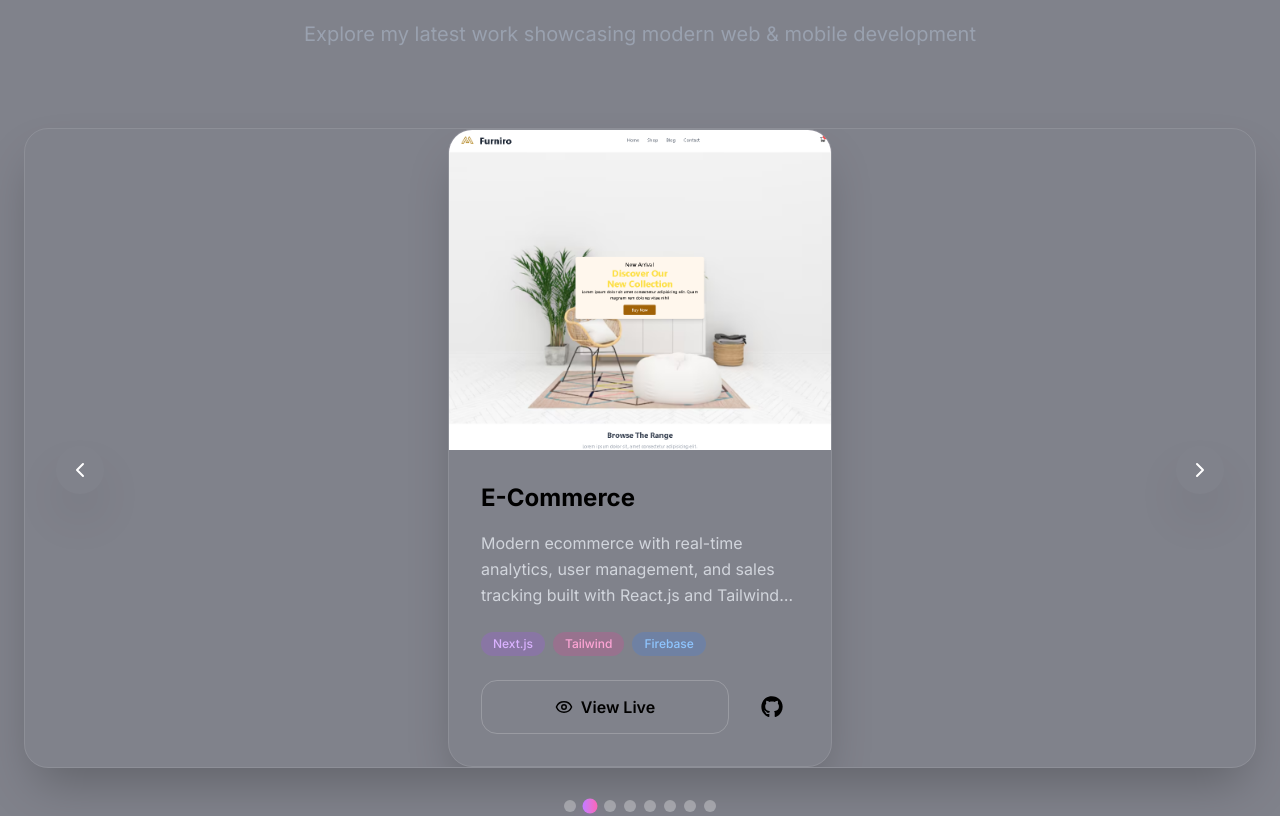
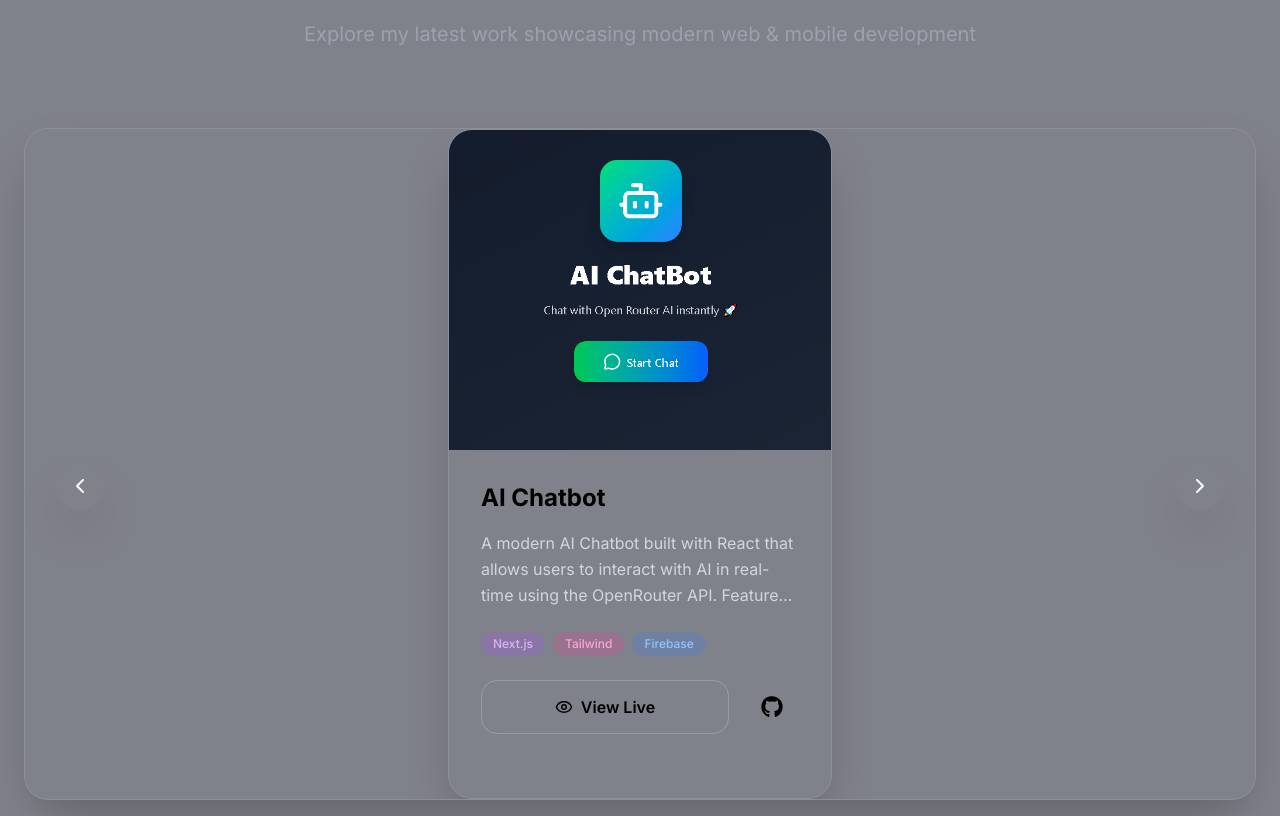
Before and after one commit to Muhammad-Ammad3/Ammad-Portfolio, a Next.js app: page / in a window 1280 px wide. Shown: the part 2080-2896 px from the top of the page. Built offline with nearby package versions, Linux system fonts and the light colour scheme.

Commit message:
add Ai Resume Analyzer project

```diff
--- a/app/data/portfolioData.ts
+++ b/app/data/portfolioData.ts
@@ -16,6 +16,14 @@
     languages: ['JavaScript', 'TypeScript', 'Python']
   },
   projects: [
+        {
+      name: 'AI Resume Analyzer with Chatbot',
+      description: 'A modern, industrial-grade web application designed to bridge the gap between job seekers and Applicant Tracking Systems (ATS). This tool analyzes resumes against job descriptions, provides deep insights, and features an integrated AI Career Coach.',
+      liveLink: 'https://ai-resume-analyzer-blue-chi.vercel.app/',
+      githubLink: 'https://github.com/Muhammad-Ammad3/AI-Resume-Analyzer',
+      image: '/Images/resume.png'
+    }
+    ,
     {
       name: 'AI Chatbot',
       description: 'A modern AI Chatbot built with React that allows users to interact with AI in real-time using the OpenRouter API. Features a clean UI, smooth chat experience, and responsive design.',
```
Also changed, not shown: public/Images/resume.png (added).
